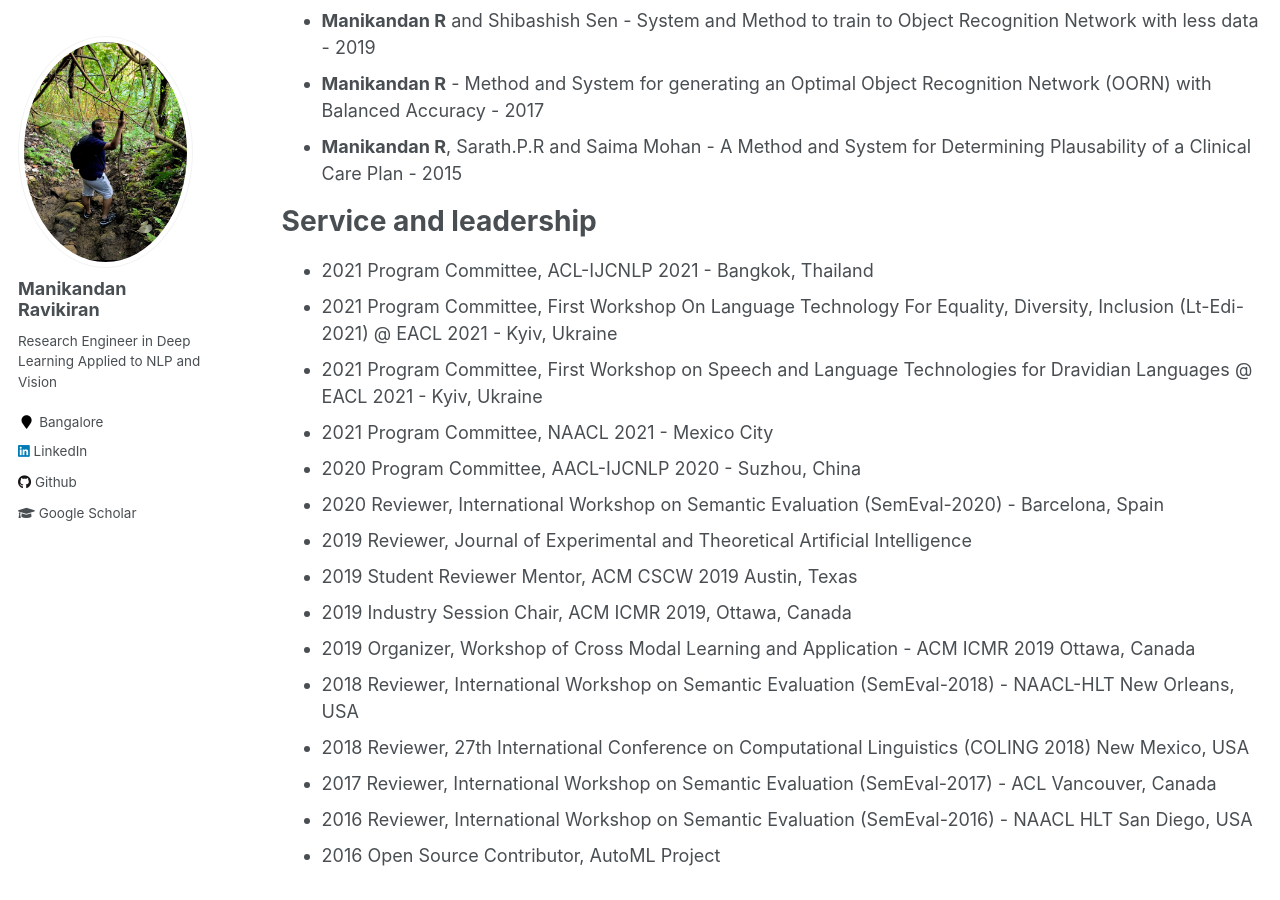
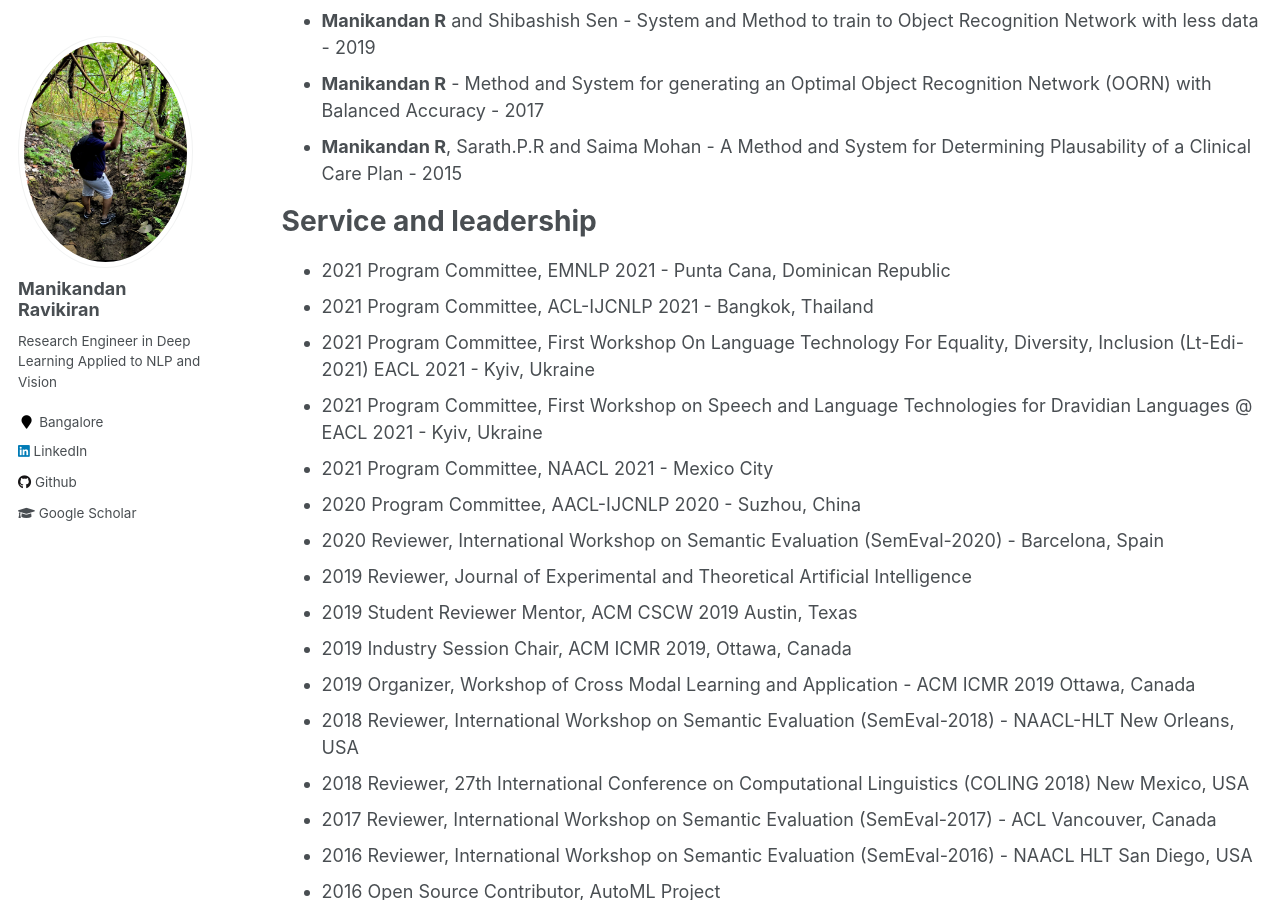
Before and after one commit to manikandan-ravikiran/manikandan-ravikiran.github.io, a Jekyll site: the page built from _pages/cv.md, in a window 1280 px wide and 900 px high, scrolled down 4509 px. Built offline with Jekyll 4.4.1, drawn with Linux system fonts in a browser that asks for light colours.

Commit message:
Updated CV emnlp 2021

```diff
--- a/_pages/cv.md
+++ b/_pages/cv.md
@@ -128,8 +128,9 @@ Care Plan - 2015
 
 Service and leadership
 ======
+* 2021 Program Committee, EMNLP 2021 - Punta Cana, Dominican Republic
 * 2021 Program Committee, ACL-IJCNLP 2021 - Bangkok, Thailand
-* 2021 Program Committee, First Workshop On Language Technology For Equality, Diversity, Inclusion (Lt-Edi-2021) @ EACL 2021 - Kyiv, Ukraine
+* 2021 Program Committee, First Workshop On Language Technology For Equality, Diversity, Inclusion (Lt-Edi-2021) EACL 2021 - Kyiv, Ukraine
 * 2021 Program Committee, First Workshop on Speech and Language Technologies for Dravidian Languages @ EACL 2021 - Kyiv, Ukraine
 * 2021 Program Committee, NAACL 2021 - Mexico City
 * 2020 Program Committee, AACL-IJCNLP 2020 - Suzhou, China
```
